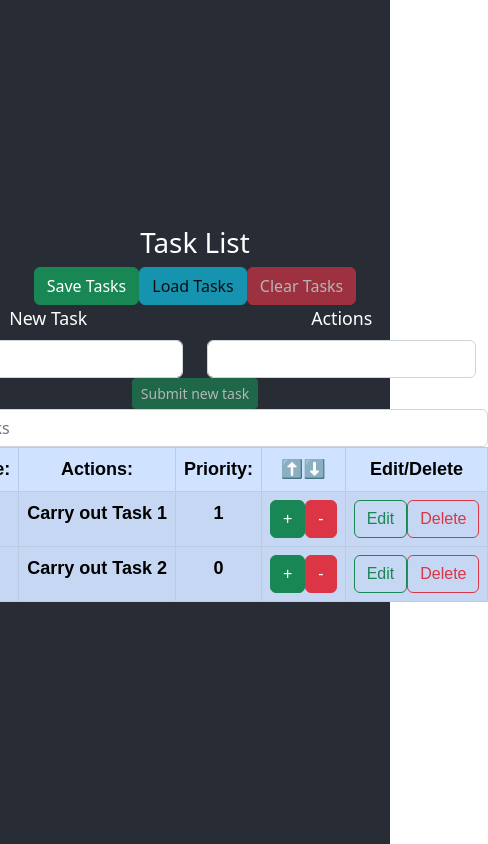
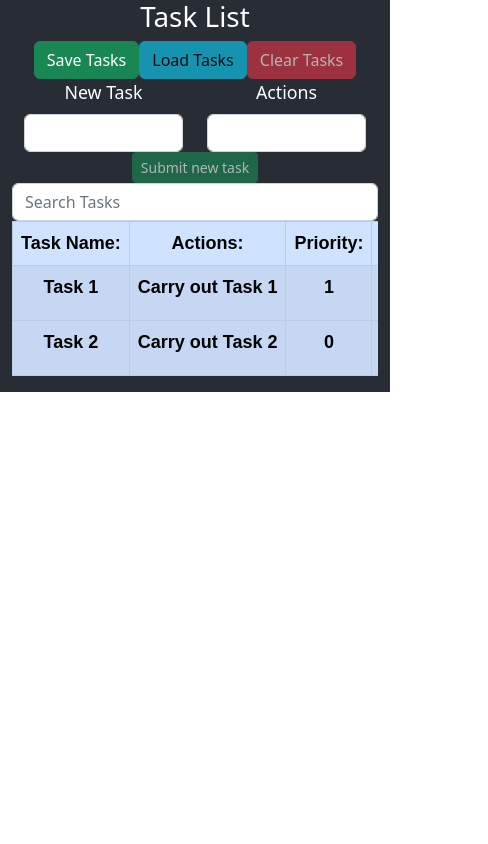
Before and after one commit to arnoldatk94/Project-1, a React (Create React App) app: page / in a window 390 px wide. Shown: the whole page, 488 px wide, since content can reach past the window. Built offline with nearby package versions, Linux system fonts and the light colour scheme.

Commit message:
Fixing layout to be compatible with mobile devices

```diff
--- a/src/App.css
+++ b/src/App.css
@@ -1,9 +1,9 @@
 .App {
   text-align: center;
+  background-color: #282c34;
 }
 
 .App-logo {
-  height: 40vmin;
   pointer-events: none;
 }
 
@@ -14,11 +14,9 @@
 }
 
 .App-header {
-  background-color: #282c34;
-  min-height: 100vh;
   display: flex;
   flex-direction: column;
-  align-items: center;
+  align-items: left;
   justify-content: center;
   font-size: calc(10px + 2vmin);
   color: white;
--- a/src/Components/TaskList.js
+++ b/src/Components/TaskList.js
@@ -166,6 +166,7 @@ export default class TaskList extends React.Component {
     let sorted = this.state.tasksArray.sort((a, b) => b.priority - a.priority);
     return (
       <div>
+        <Container>
           <h1>Task List</h1>
           <Button
             disabled={disableSave}
@@ -202,7 +203,7 @@ export default class TaskList extends React.Component {
             />
           </form>
           <form>
-          <Table striped bordered variant="primary" responsive>
+            <Table responsive striped bordered variant="primary">
               <thead>
                 <tr>
                   <th>Task Name: </th>
@@ -250,14 +251,17 @@ export default class TaskList extends React.Component {
               ) : (
                 <Fragment>
                   <tbody variant="outline-success">
+                    <tr>
                       <th colSpan={5}>
                         <h1 className="taskComplete">All Tasks completed!</h1>
                       </th>
+                    </tr>
                   </tbody>
                 </Fragment>
               )}
             </Table>
           </form>
+        </Container>
       </div>
     );
   }
--- a/src/index.css
+++ b/src/index.css
@@ -1,11 +1,11 @@
-/* body {
+body {
   margin: 0;
-  font-family: -apple-system, BlinkMacSystemFont, 'Segoe UI', 'Roboto', 'Oxygen',
-    'Ubuntu', 'Cantarell', 'Fira Sans', 'Droid Sans', 'Helvetica Neue',
+  font-family: -apple-system, BlinkMacSystemFont, "Segoe UI", "Roboto", "Oxygen",
+    "Ubuntu", "Cantarell", "Fira Sans", "Droid Sans", "Helvetica Neue",
     sans-serif;
   -webkit-font-smoothing: antialiased;
   -moz-osx-font-smoothing: grayscale;
-} */
+}
 
 /* code {
   font-family: source-code-pro, Menlo, Monaco, Consolas, "Courier New",
```
Lines whose indentation alone changed are shown as unchanged.
